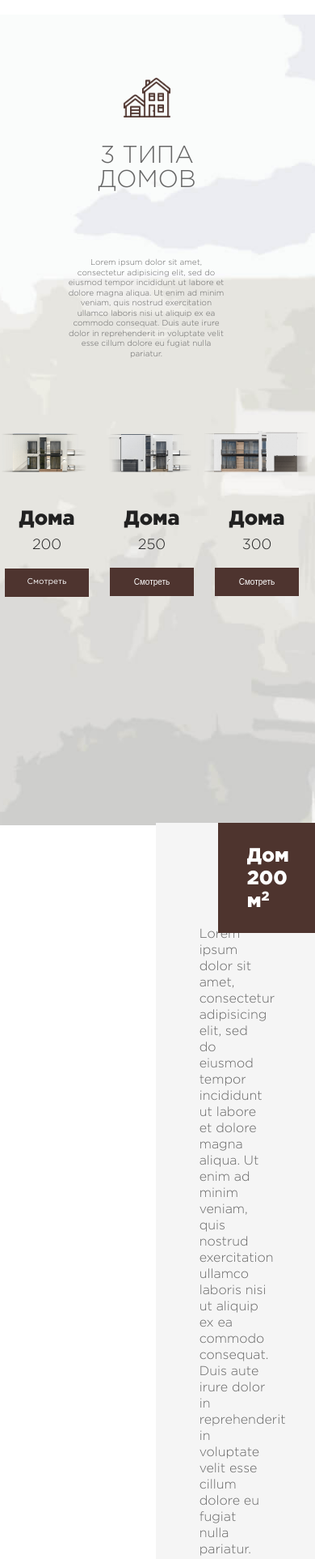
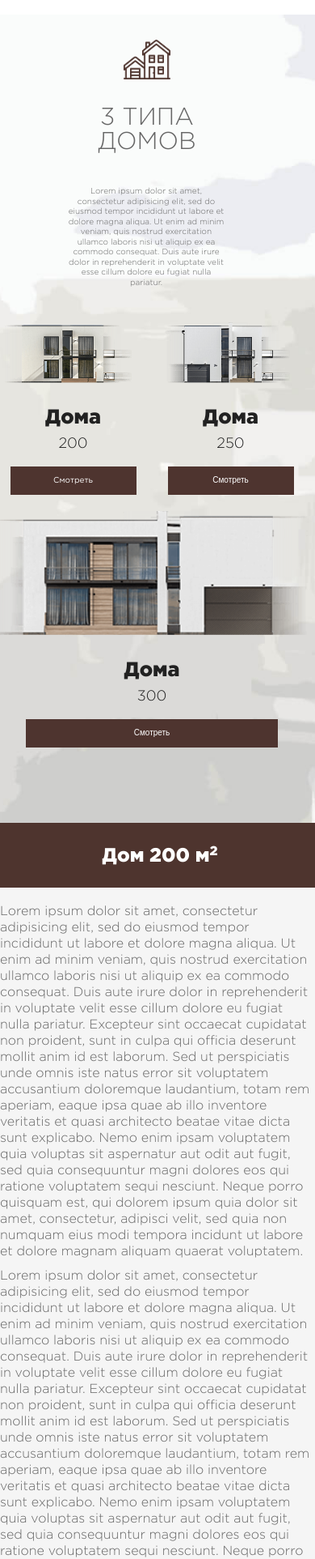
Before and after one commit to sheep-fish-vert/fastReverstLend, a plain HTML site: page uchastki.html in a window 390 px wide. Shown: the part 61-1986 px from the top of the page at 81% size. Drawn offline with nearby package versions, Linux system fonts and the light colour scheme.

Commit message:
added checkpoint

```diff
--- a/css/dev_4.css
+++ b/css/dev_4.css
@@ -20,7 +20,7 @@
     .page7 .block1{justify-content: space-between;-ms-align-items: flex-start;align-items: stretch;}
     .page7 .block1 .block_1_1{width:49.4%;position:relative;overflow: hidden;}
     .page7 .block1 .block_1_1 img{max-width:none;display: block;min-width:100%;min-height:100%;position:absolute;left:50%;top:50%;transform:translate(-50%, -50%);}
-    .page7 .block1 .block_1_2{width:50.6%;padding:128px 60px 0 54px;min-height: 803px;}
+    .page7 .block1 .block_1_2{width:50.6%;padding:128px 60px 0 54px;min-height: 803px;padding-bottom: 25px;}
     .page7 .block1 .block_1_2 .title{width:60.9%;padding:27px 30px 25px 36px;font-family: 'GothamProBlack', sans-serif;font-size: 24px;height:auto;}
     .page7 .block1 .block_1_2 .title.reverse{right:auto;left:0;text-align: right;}
     .page7 .block1 .block_1_2 .title sup{font-size: 16px;}
@@ -61,4 +61,41 @@
     .page7 .resize .block2 .block_2_2 .lSAction>a.lSNext:before{transform:rotate(45deg);}
     .page7 .resize .block2 .block_2_2 .lSAction>a.lSNext:after{transform:rotate(-45deg);}
 
+    @media screen and (max-width:1200px){
+
+        .page7 .block1, .page7 .block2{display: flex;}
+        .page7 .block1 .block_1_2{position:static;}
+
+    }
+
+    @media screen and (max-width:1024px){
+
+        .btn_page7{background-image:url(../img/icon-people.png);}
+
+    }
+
+    @media screen and (max-width:992px){
+
+        .page6_1{margin-top: 110px;}
+        .page6_1 .page6_2{margin:0 auto 40px auto;}
+        .page6_1 .page6_2 img{max-width:125px;}
+        .page6_1 .page6_2 p{margin-bottom:30px;}
+
+        .page6_1 .wrap_icon{justify-content: space-around;flex-wrap:wrap;margin-bottom: 20px;}
+        .page2_icon1, .page2_icon2{width:50%;margin-bottom: 20px;}
+        .page2_icon1 img, .page2_icon2 img, .page2_icon3 img{margin-bottom: 0;}
+
+        .page7 .block1, .page7 .block2{display: block;}
+        .page7 .block1 .block_1_1, .page7 .block1 .block_1_2{width: 100%;}
+        .page7 .block1 .block_1_1{display:none;}
+        .page7 .block1 .block_1_2{padding: 0px 0px 20px 0px;}
+        .page7 .block1 .block_1_2 .title{width: 100%;position: static;text-align: center;margin:0 0px 20px 0px;}
+        .page7 .block1 .block_1_2 .block7_content{margin:0 auto;}
+
+        .byn_page7{max-width:300px;width:100%;margin:0 auto;}
+
+        .page .resize .block2 .block_2_1, .page7 .resize .block2 .block_2_2{width:100%;}
+
+    }
+
 /* /page7 */
```
